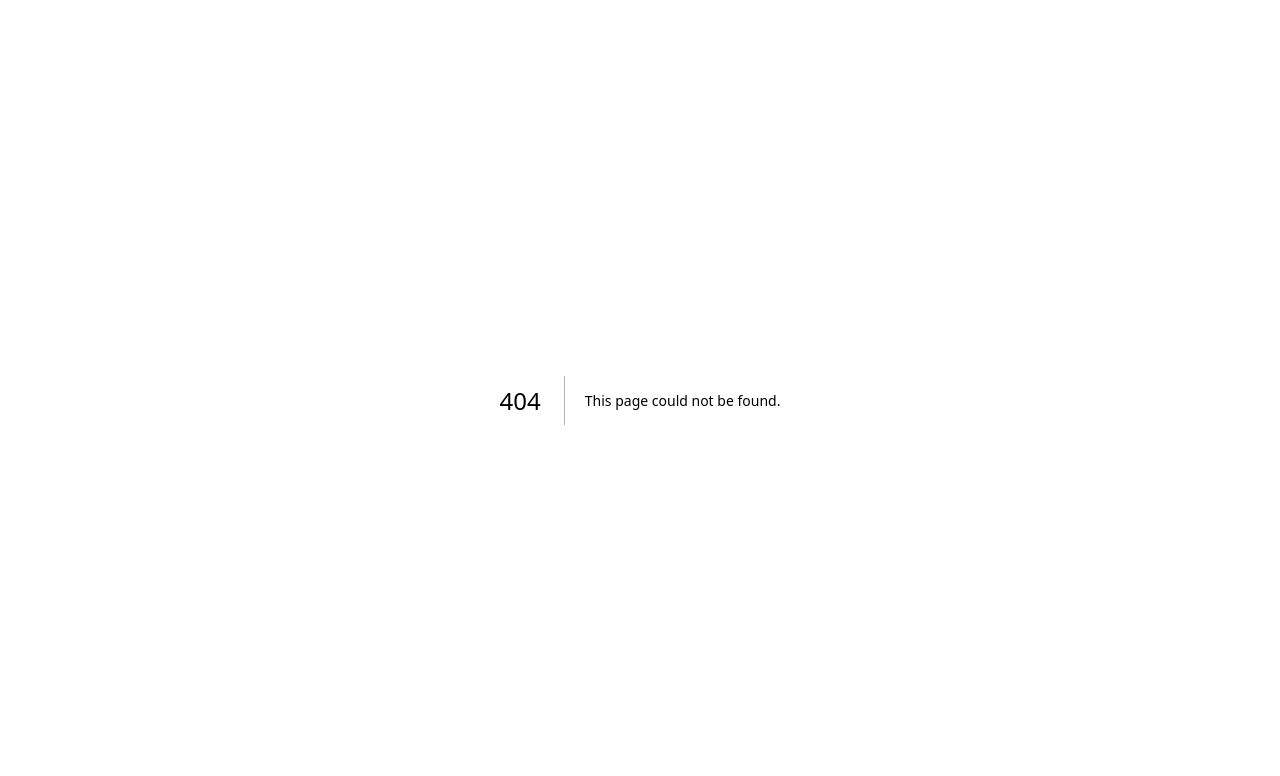
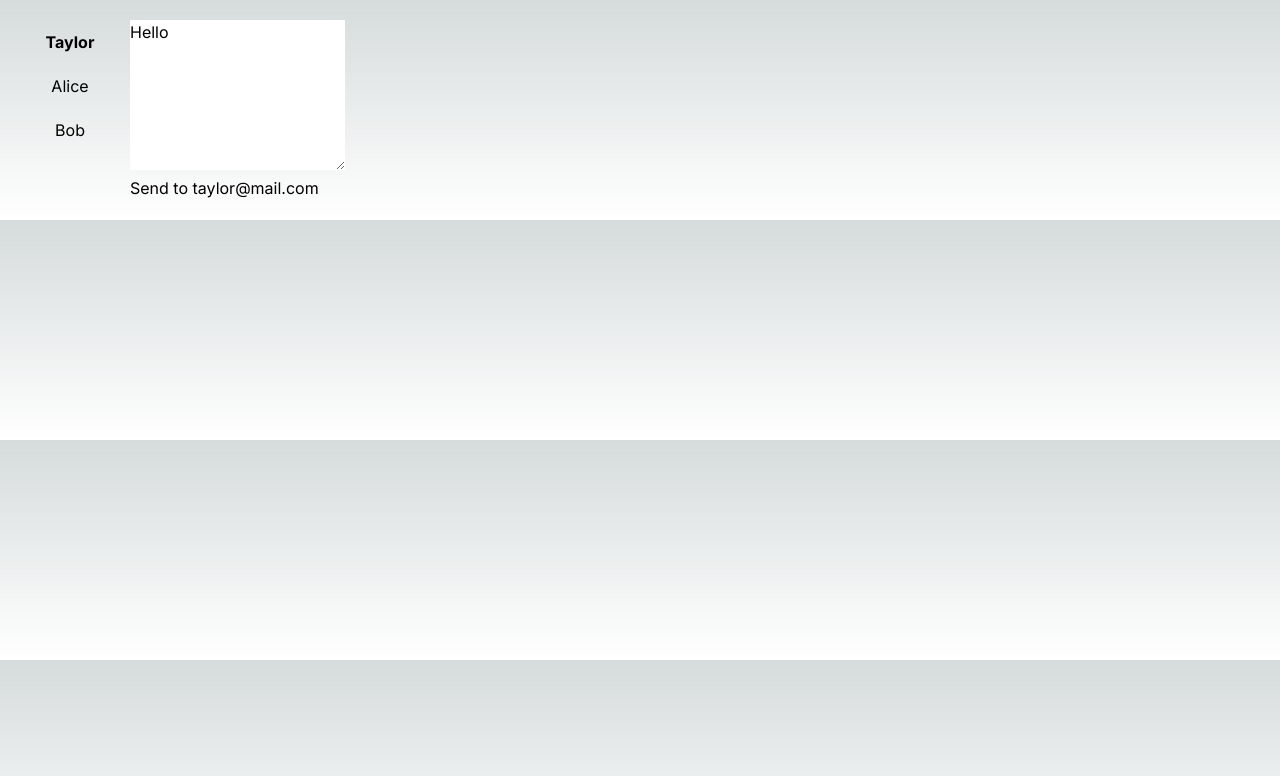
Before and after one commit to chut89/demo-set-intersection-client, a Next.js app: page /chat in a window 1280 px wide. Before the commit this address had no page. Shown: the top 776 px of the page. Built offline with nearby package versions, Linux system fonts and the light colour scheme.

Commit message:
add chat example

```diff
--- /dev/null
+++ b/src/app/chat/Chat.tsx
@@ -0,0 +1,20 @@
+import { useState } from 'react';
+
+export default function Chat({contact, message, dispatch}) {
+  return (
+    <section className="chat">
+      <textarea
+        value={message}
+        placeholder={'Chat to ' + contact.name}
+        onChange={(e) => {
+          dispatch({
+            type: 'edited_message',
+            message: e.target.value
+          })
+        }}
+      />
+      <br />
+      <button>Send to {contact.email}</button>
+    </section>
+  );
+}
--- /dev/null
+++ b/src/app/chat/ContactList.tsx
@@ -0,0 +1,21 @@
+export default function ContactList({contacts, selectedId, dispatch}) {
+  return (
+    <section className="contact-list">
+      <ul>
+        {contacts.map((contact) => (
+          <li key={contact.id}>
+            <button
+              onClick={() => {
+                dispatch({
+                  type: 'changed_selection',
+                  contactId: contact.id
+                })
+              }}>
+              {selectedId === contact.id ? <b>{contact.name}</b> : contact.name}
+            </button>
+          </li>
+        ))}
+      </ul>
+    </section>
+  );
+}
--- /dev/null
+++ b/src/app/chat/chat.css
@@ -0,0 +1,56 @@
+.chat,
+.contact-list {
+  float: left;
+  margin-bottom: 20px;
+}
+/*
+h1 {
+  margin-top: 0;
+  font-size: 22px;
+}
+
+h2 {
+  margin-top: 0;
+  font-size: 20px;
+}
+
+h3 {
+  margin-top: 0;
+  font-size: 18px;
+}
+
+h4 {
+  margin-top: 0;
+  font-size: 16px;
+}
+
+h5 {
+  margin-top: 0;
+  font-size: 14px;
+}
+
+h6 {
+  margin-top: 0;
+  font-size: 12px;
+}*/
+
+code {
+  font-size: 1.2em;
+}
+
+ul,
+li {
+  list-style: none;
+  margin: 0;
+  padding: 0;
+}
+
+li button {
+  width: 100px;
+  padding: 10px;
+  margin-right: 10px;
+}
+
+textarea {
+  height: 150px;
+}
--- /dev/null
+++ b/src/app/chat/messengerReducer.tsx
@@ -0,0 +1,25 @@
+export const initialState = {
+  selectedId: 0,
+  message: 'Hello',
+};
+
+export function messengerReducer(state, action) {
+  switch (action.type) {
+    case 'changed_selection': {
+      return {
+        ...state,
+        selectedId: action.contactId,
+        message: '',
+      };
+    }
+    case 'edited_message': {
+      return {
+        ...state,
+        message: action.message,
+      };
+    }
+    default: {
+      throw Error('Unknown action: ' + action.type);
+    }
+  }
+}
--- /dev/null
+++ b/src/app/chat/page.tsx
@@ -0,0 +1,35 @@
+'use client';
+
+import './chat.css';
+
+import { useReducer } from 'react';
+import Chat from './Chat.tsx';
+import ContactList from './ContactList.tsx';
+import { initialState, messengerReducer } from './messengerReducer';
+
+export default function Messenger() {
+  const [state, dispatch] = useReducer(messengerReducer, initialState);
+  const message = state.message;
+  const contact = contacts.find((c) => c.id === state.selectedId);
+  return (
+    <>
+      <ContactList
+        contacts={contacts}
+        selectedId={state.selectedId}
+        dispatch={dispatch}
+      />
+      <Chat
+        key={contact.id}
+        message={message}
+        contact={contact}
+        dispatch={dispatch}
+      />
+    </>
+  );
+}
+
+const contacts = [
+  {id: 0, name: 'Taylor', email: 'taylor@mail.com'},
+  {id: 1, name: 'Alice', email: 'alice@mail.com'},
+  {id: 2, name: 'Bob', email: 'bob@mail.com'},
+];
--- a/src/app/page.tsx
+++ b/src/app/page.tsx
@@ -32,6 +32,9 @@
               <Link href="/synchronize-image-text">Synchronize image and text example</Link>
             </li>
         </ul>
+        <li>
+          <Link href="/chat">Chat example</Link>
+        </li>
       </ul>
     </nav>
   )
```
